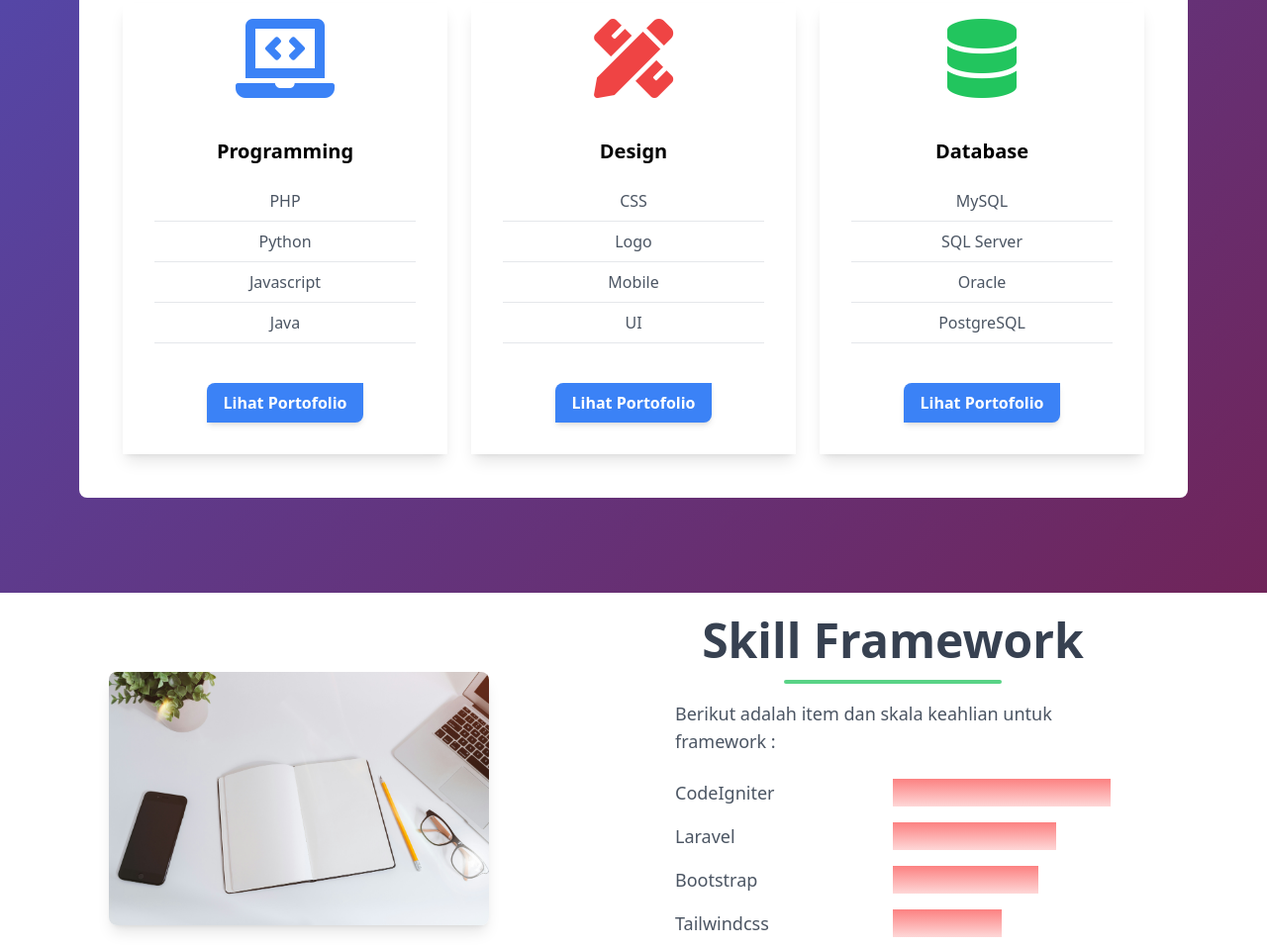
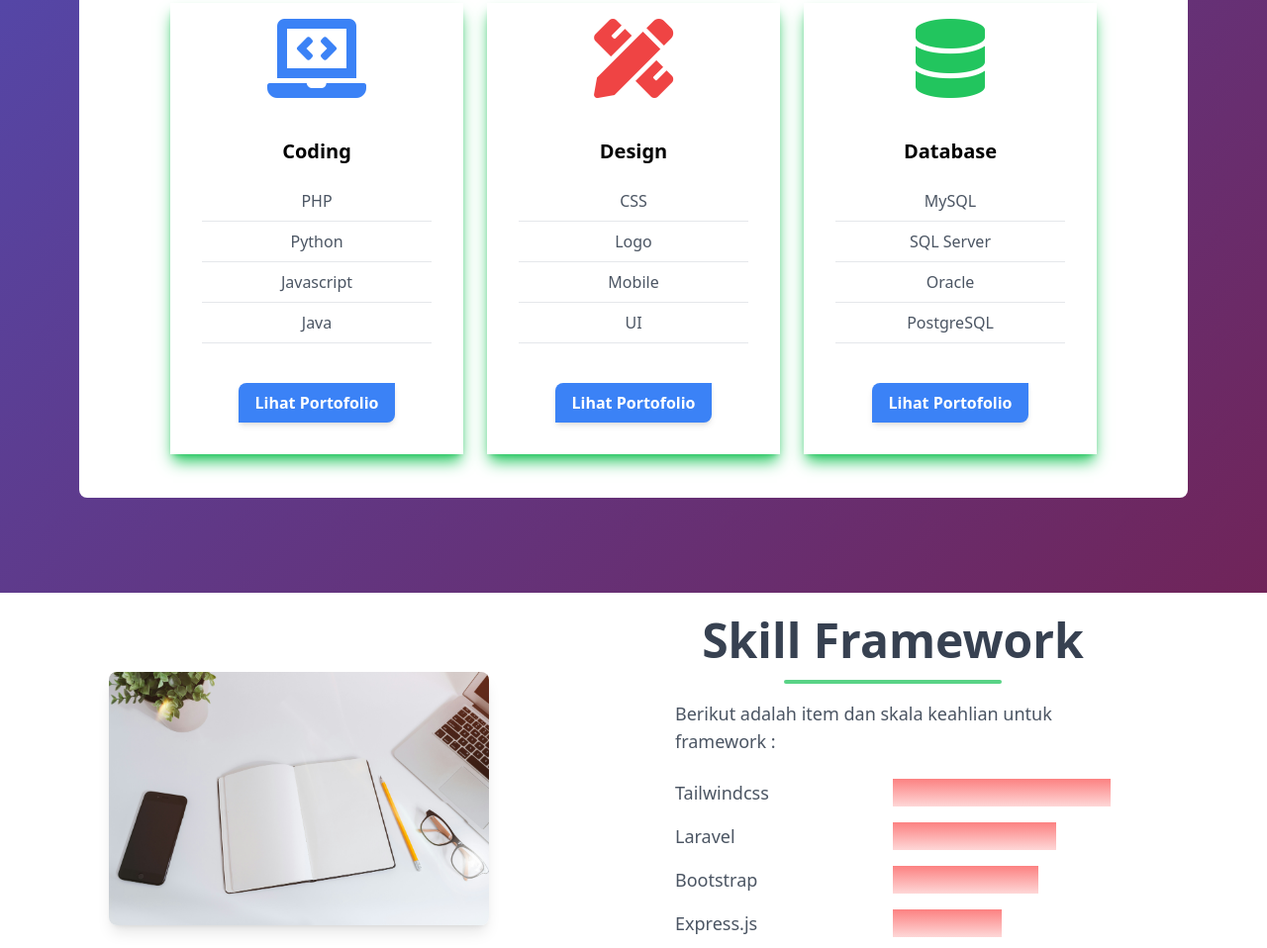
Before and after one commit to DonAdhyatma/belajar-tailwind-mix, a website: page portofolio/public/index.html in a window 1280 px wide. Shown: the part 649-1607 px from the top of the page at 99% size. Drawn offline with nearby package versions, Linux system fonts and the light colour scheme.

Commit message:
some changes

```diff
--- a/portofolio/public/index.html
+++ b/portofolio/public/index.html
@@ -8,10 +8,10 @@
     <meta name="author" content="codepolitan" />
     <title>Web Portofolio</title>
     <!-- <link rel="stylesheet" href="https://unpkg.com/tailwindcss@^1.0/dist/tailwind.min.css" /> -->
-    <script src="https://cdn.tailwindcss.com"></script>
+    <!-- <script src="https://cdn.tailwindcss.com"></script> -->
     <link rel="icon" href="../img/logo2.png" />
     <link rel="stylesheet" href="https://use.fontawesome.com/releases/v5.7.0/css/all.css" />
-    <!-- <link rel="stylesheet" href="css/style.css" /> -->
+    <link rel="stylesheet" href="css/style.css" />
     <style>
       .gradient {
         background-image: linear-gradient(to bottom right, #4c51bf, #702459);
@@ -71,11 +71,11 @@
       </div>
       <!-- end about me description -->
       <!-- start about me list skills -->
-      <div class="grid grid-cols-1 md:grid-cols-3 bg-white py-4 px-4 md:py-8 md:px-8 m-20 rounded-lg">
-        <div class="max-w-sm shadow-lg px-4 py-4 bg-white m-3 text-center">
+      <div class="grid grid-cols-1 md:grid-cols-3 bg-white py-4 px-4 md:py-8 md:px-20 m-20 rounded-lg">
+        <div class="max-w-sm shadow-lg shadow-green-500 px-4 py-4 bg-white m-3 text-center">
           <i class="fas fa-laptop-code lg:text-blue-500 text-red-500 fa-5x mb-6"></i>
           <div class="p-4">
-            <p class="font-bold text-lg md:text-xl mb-6">Programming</p>
+            <p class="font-bold text-xl mb-6">Coding</p>
             <p class="text-gray-600 text-base mb-2">PHP</p>
             <hr class="text-gray-600 mb-2" />
             <p class="text-gray-600 text-base mb-2">Python</p>
@@ -90,7 +90,7 @@
           </div>
         </div>
 
-        <div class="max-w-sm shadow-lg px-4 py-4 bg-white m-3 text-center">
+        <div class="max-w-sm shadow-lg shadow-green-500 px-4 py-4 bg-white m-3 text-center">
           <i class="fas fa-pencil-ruler lg:text-red-500 text-cyan-500 fa-5x mb-6"></i>
           <div class="p-4">
             <p class="font-bold text-lg md:text-xl mb-6">Design</p>
@@ -107,7 +107,7 @@
             <button class="lg:bg-blue-500 lg:hover:bg-white lg:hover:text-blue-500 bg-red-500 hover:text-red-500 hover:bg-white text-white font-bold px-4 py-2 shadow-md rounded-tl-lg rounded-br-lg">Lihat Portofolio</button>
           </div>
         </div>
-        <div class="max-w-sm shadow-lg px-4 py-4 bg-white m-3 text-center">
+        <div class="max-w-sm shadow-lg shadow-green-500 px-4 py-4 bg-white m-3 text-center">
           <i class="fas fa-database lg:text-green-500 text-yellow-500 fa-5x mb-6"></i>
           <div class="p-4">
             <p class="font-bold text-lg md:text-xl mb-6">Database</p>
@@ -142,7 +142,7 @@
             <p class="mt-4 text-lg text-gray-600">Berikut adalah item dan skala keahlian untuk framework :</p>
             <ul class="list-none mt-4">
               <li class="grid grid-cols-2 py-2">
-                <p class="text-lg text-gray-600">CodeIgniter</p>
+                <p class="text-lg text-gray-600">Tailwindcss</p>
                 <div class="gradient-skill w-7/8"></div>
               </li>
               <li class="grid grid-cols-2 py-2">
@@ -154,7 +154,7 @@
                 <div class="gradient-skill w-2/3"></div>
               </li>
               <li class="grid grid-cols-2 py-2">
-                <p class="text-lg text-gray-600">Tailwindcss</p>
+                <p class="text-lg text-gray-600">Express.js</p>
                 <div class="gradient-skill w-1/2"></div>
               </li>
             </ul>
```
Also changed, not shown: portofolio/public/css/style.css.
